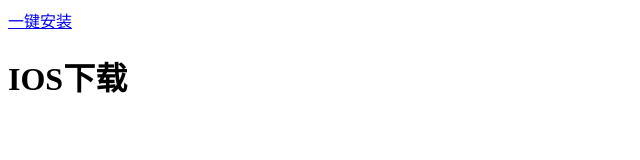
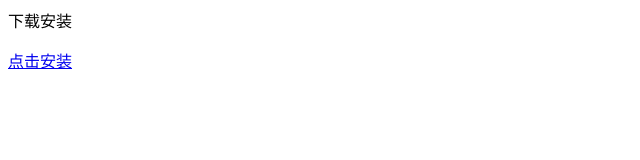
Before and after one commit to wenchao5211/Download, a plain HTML site: page index.html in a window 1280 px wide. Shown: the whole page, without its empty margins (0-640 px from the left). Drawn offline with Linux system fonts and the light colour scheme.

Commit message:
Update index.html

```diff
--- a/index.html
+++ b/index.html
@@ -1,16 +1,9 @@
-<html lang="en">
 
-<head>
-
-<meta charset="UTF-8">
-
-<title>APP下载</title>
-
-</head>
-
-  <body>
-        <a href='itms-services://?action=download-manifest&url=https://raw.githubusercontent.com/wenchao5211/Download/main/manifest.plist'>一键安装</a>
-  </body>
- <h1>IOS下载</h1>
-
-</html>
+<body>
+    <div class="container">
+        <div class="title top-space">下载安装</div>
+        <p class="download_content top-space">
+            <a class="download_btn" href="itms-services://?action=download-manifest&url=https://raw.githubusercontent.com/wenchao5211/Download/main/manifest.plist">点击安装</a>
+        </p>
+    </div>
+</body>
```
